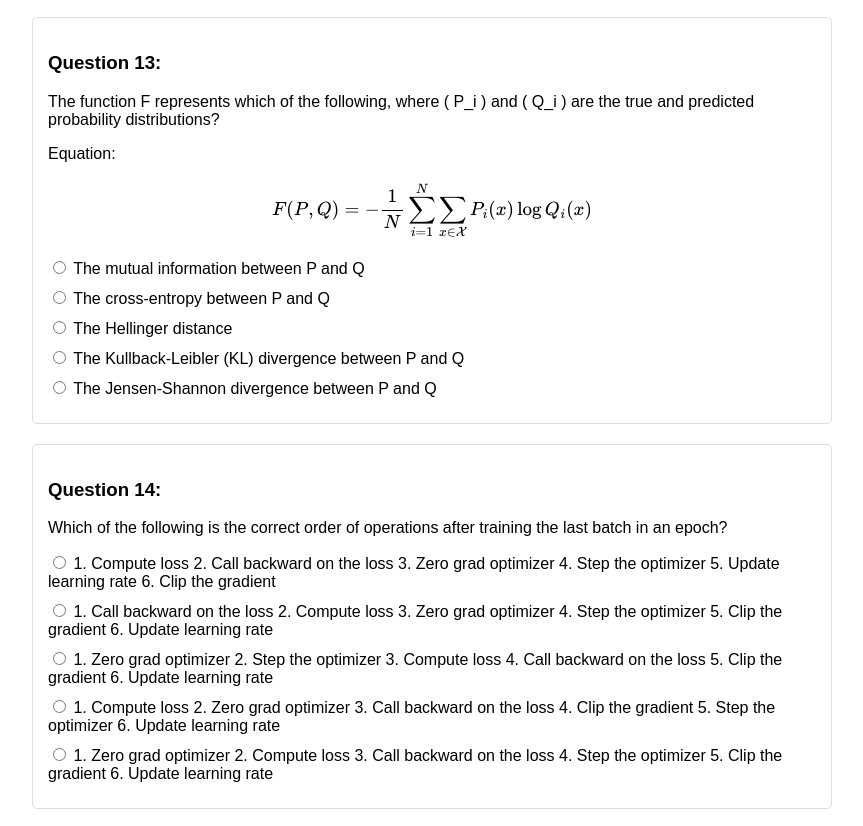
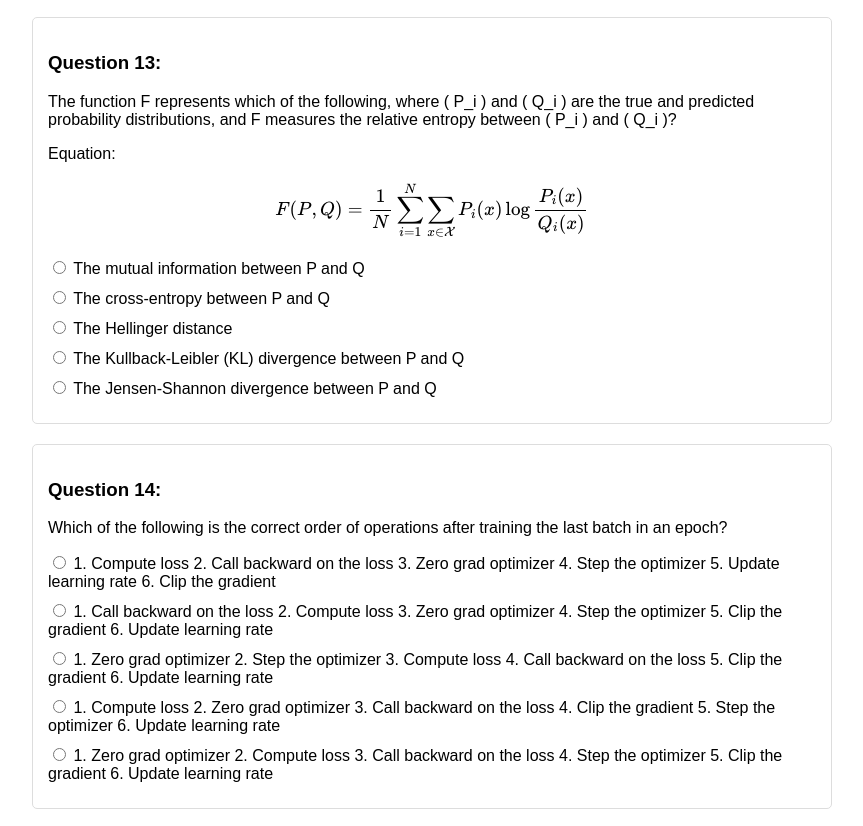
Before and after one commit to PramaLLC/DeepLearningTest, a plain HTML site: page index.html in a window 1280 px wide. Shown: the part 4364-5190 px from the top of the page, without its empty margins (208-1071 px from the left). Drawn offline with nearby package versions, Linux system fonts and the light colour scheme.

Commit message:
Update index.html

```diff
--- a/index.html
+++ b/index.html
@@ -117,15 +117,16 @@
                 "explanation": "The Kullback-Leibler (KL) divergence, also known as relative entropy, measures the difference between two probability distributions. It quantifies how much information is lost when one distribution is used to approximate another. While it's often referred to as a 'distance' between distributions, it's not a true metric as it's not symmetric and doesn't satisfy the triangle inequality. KL divergence is widely used in various fields including information theory, machine learning, and statistics."
             },
             {
-                "question": "The function F represents which of the following, where \( P_i \) and \( Q_i \) are the true and predicted probability distributions?",
-                "equation": "F(P,Q) = -\\frac{1}{N} \\sum_{i=1}^N \\sum_{x \\in \\mathcal{X}} P_i(x) \\log Q_i(x)",
-                "answerF": "The Jensen-Shannon divergence between P and Q",
-                "answerT": "The cross-entropy between P and Q",
-                "answerF2": "The Kullback-Leibler (KL) divergence between P and Q",
-                "answerF3": "The mutual information between P and Q",
-                "answerF4": "The Hellinger distance",
-                "explanation": "This equation represents the cross-entropy loss function between the true distributions \( P_i \) and the predicted distributions \( Q_i \). It measures the dissimilarity between two probability distributions. In machine learning, \( P_i \) is often the true label distribution (usually a one-hot vector for classification), and \( Q_i \) is the predicted probability distribution."
-            },
+    "question": "The function F represents which of the following, where \( P_i \) and \( Q_i \) are the true and predicted probability distributions, and F measures the relative entropy between \( P_i \) and \( Q_i \)?",
+    "equation": "F(P,Q) = \\frac{1}{N} \\sum_{i=1}^N \\sum_{x \\in \\mathcal{X}} P_i(x) \\log \\frac{P_i(x)}{Q_i(x)}",
+    "answerF": "The Jensen-Shannon divergence between P and Q",
+    "answerF2": "The cross-entropy between P and Q",
+    "answerT": "The Kullback-Leibler (KL) divergence between P and Q",
+    "answerF3": "The mutual information between P and Q",
+    "answerF4": "The Hellinger distance",
+    "explanation": "This equation represents the Kullback-Leibler (KL) divergence between the true distributions \( P_i \) and the predicted distributions \( Q_i \). KL divergence measures the relative entropy, or how one probability distribution differs from another. It is asymmetric, meaning that \( KL(P_i || Q_i) \\neq KL(Q_i || P_i) \). The lower the KL divergence, the closer the predicted distribution \( Q_i \) is to the true distribution \( P_i \)."
+},
+
             {
                 "question": "What is the reason for the widespread adoption of cross-entropy versus mean squared error for classification tasks?",
                 "answerF": "Mean squared error is better for image classification because the log in cross-entropy diminishes the value",
```
